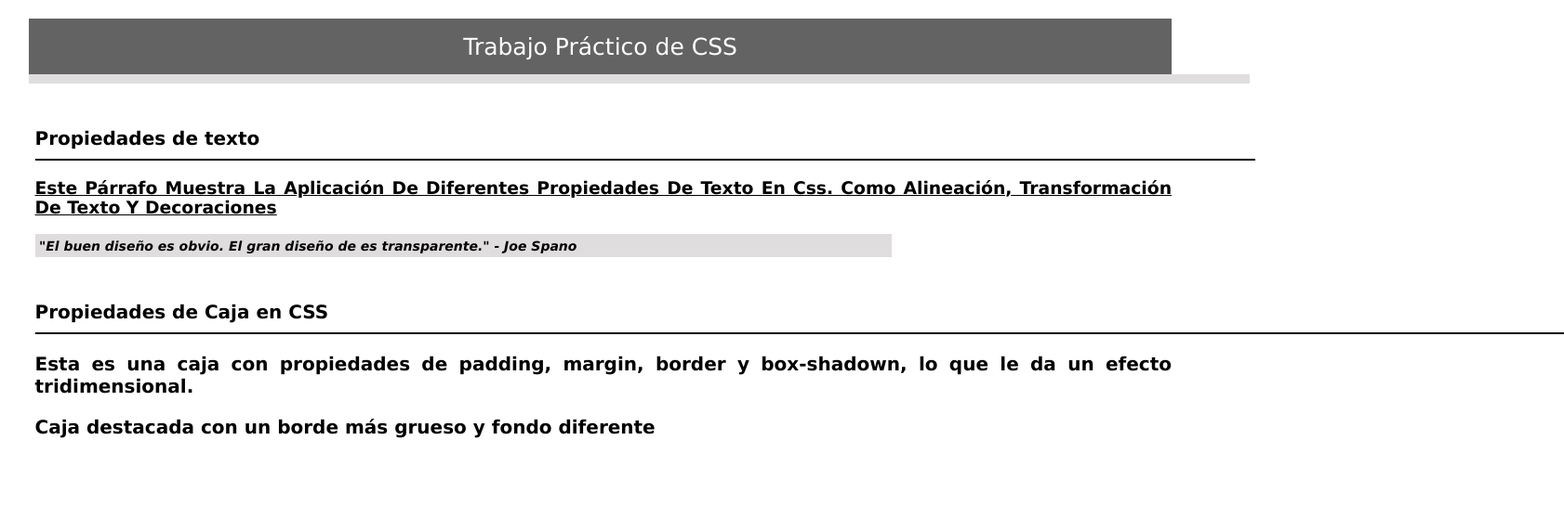
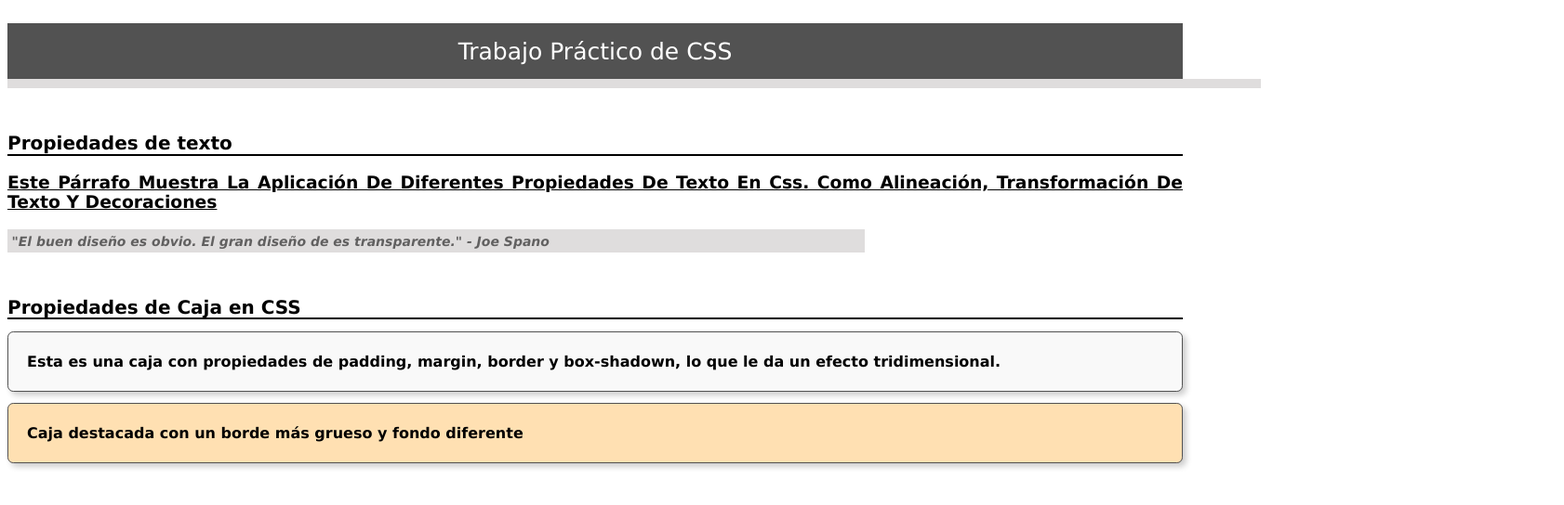
Before and after one commit to CamilaManita/TP-FrontEnd-CSS, a plain HTML site: page index.html in a window 1280 px wide. Shown: the whole page at 93% size, 1682 px wide, since content can reach past the window. Drawn offline with Linux system fonts and the light colour scheme.

Commit message:
propiedades de caja hecho

```diff
--- a/index.css
+++ b/index.css
@@ -1,36 +1,36 @@
 body {
     font-family: 'Lucida Sans', 'Lucida Sans Regular', 'Lucida Grande', 'Lucida Sans Unicode', Geneva, Verdana, sans-serif;
-    margin: 20px 20px 0px 0px;
+    margin-left: 1,25em;
+    margin-right: 1,25em;
+    margin-top: 1,25em;
 }
 
 #tittle p{
     font-size: 1.5625em; /* 25px */
     text-align: center;
     /* Justifica el texto */
-    background-color: #636363;
+    background-color: #525252;
     color: #fff;
-    margin: 0em 0em 0em 1.25em;
+    /* margin: 0em 0em 0em 1.25em; */
     /* Margen alrededor del párrafo */
     padding: 0.625em;
     /* Espacio interior del párrafo */
 }
 
 #tittle blockquote {
-    margin: 0em 1.25em 1.25em 1.95em;
-    /* Margen alrededor del blockquote */
-    padding:  0.3125em; /* 5px */
-    /* Espacio interior del blockquote */
+    margin-top: -1.55em;
+    margin-bottom: 1.25em;
+    margin-left: 0em;
+    padding: 0.3125em;
     background-color: #dfdddd;
-    /* Fondo claro para el blockquote */
-    width: 81.4em;
+    width: 83.65em;
 }
 
 #text-prop hr {
     background-color: black;
     color: black;
     height: 0.1em;
-    width: 65.6em;
-    margin-left: 0em;
+    margin-top: -0.02em;
     border: none;
 }
 
@@ -44,7 +44,6 @@ body {
 
 #prop-tittles{
     font-size: 1.25em;
-    margin-left: 1.875em; /* 30px */
     text-align: justify;
 }
 
@@ -55,19 +54,42 @@ body {
     width: 65.2em;
     font-style: italic;
     font-size: 0.7em;
-}
-
-#box-prop-tittle{
-    font-size: 1.25em;
-    margin-left: 1.25em;
-    text-align: justify;
+    color: #616060;
 }
 
 #box-prop hr {
     background-color: black;
     color: black;
     height: 0.1em;
-    width: 82.2em;
-    margin-left: 0em;
+    margin-top: -0.02em;
     border: none;
 }
+
+#box {
+    padding: 0.3em 1em; /* 10px = 0.625em, 20px = 1.25em */
+    margin: 0.625em 0; /* 10px = 0.625em */
+    border: 0.0625em solid #ccc; /* 1px = 0.0625em */
+    box-shadow: 0.1875em 0.1875em 0.3125em rgba(0, 0, 0, 0.2); /* 3px = 0.1875em, 5px = 0.3125em */
+    background-color: #f9f9f9;
+    border-radius: 0.3125em; /* 5px = 0.3125em */
+    border-color: #525252;
+}
+
+#box p {
+    font-size: 0.8em;
+}
+
+#box-highlight {
+    border: 2px solid #555;
+    background-color: #ffe0b2;
+    padding: 0.3em 1em; /* 10px = 0.625em, 20px = 1.25em */
+    margin: 0.625em 0; /* 10px = 0.625em */
+    border: 0.0625em solid #ccc; /* 1px = 0.0625em */
+    box-shadow: 0.1875em 0.1875em 0.3125em rgba(0, 0, 0, 0.2); /* 3px = 0.1875em, 5px = 0.3125em */
+    border-radius: 0.3125em; /* 5px = 0.3125em */
+    border-color: #525252;
+}
+
+#box-highlight p {
+    font-size: 0.8em;
+}
--- a/index.html
+++ b/index.html
@@ -20,10 +20,10 @@
     <section id="box-prop">
         <h6 id="prop-tittles">Propiedades de Caja en CSS</>
         <hr/>
-        <div>
+        <div id="box">
             <p>Esta es una caja con propiedades de padding, margin, border y box-shadown, lo que le da un efecto tridimensional.</p>
         </div>
-        <div>
+        <div id="box-highlight">
             <p>Caja destacada con un borde más grueso y fondo diferente</p>
         </div>
     </section>
```
